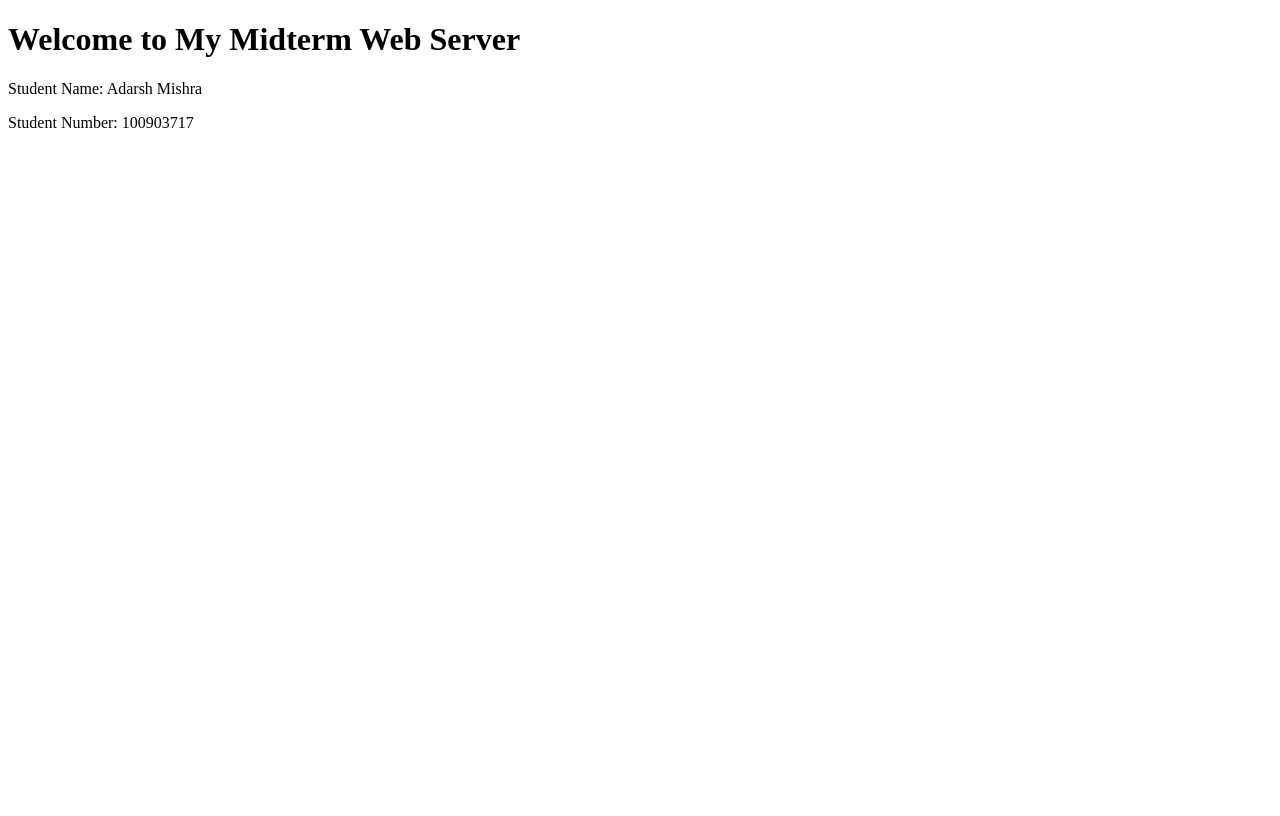
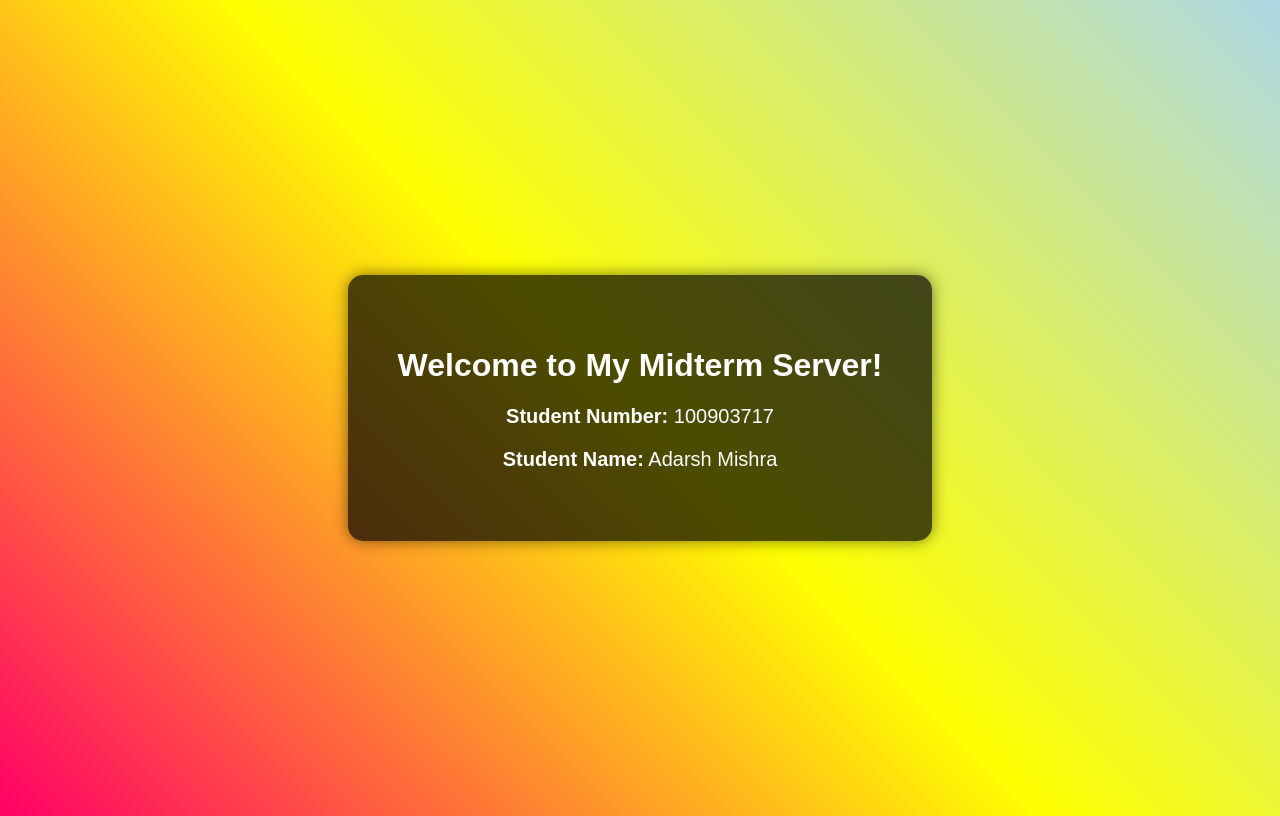
Before and after one commit to AdarshMishra726/test, a plain HTML site: page index.html in a window 1280 px wide. Drawn offline with Linux system fonts and the light colour scheme.

Commit message:
index.html
index file html code

```diff
--- a/index.html
+++ b/index.html
@@ -2,12 +2,37 @@
 <html lang="en">
 <head>
     <meta charset="UTF-8">
+    <meta http-equiv="X-UA-Compatible" content="IE=edge">
     <meta name="viewport" content="width=device-width, initial-scale=1.0">
-    <title>Midterm Web Server</title>
+    <title>Welcome to My Midterm Server</title>
+    <style>
+        body {
+            font-family: Arial, sans-serif;
+            text-align: center;
+            background: linear-gradient(45deg, #f06, yellow, lightblue);
+            height: 100vh;
+            display: flex;
+            justify-content: center;
+            align-items: center;
+            color: white;
+        }
+        .container {
+            background-color: rgba(0, 0, 0, 0.7);
+            padding: 50px;
+            border-radius: 15px;
+            box-shadow: 0 0 15px rgba(0, 0, 0, 0.5);
+        }
+        p {
+            font-size: 20px;
+            margin: 20px 0;
+        }
+    </style>
 </head>
 <body>
-    <h1>Welcome to My Midterm Web Server</h1>
-    <p>Student Name: Adarsh Mishra</p>
-    <p>Student Number: 100903717</p>
+    <div class="container">
+        <h1>Welcome to My Midterm Server!</h1>
+        <p><strong>Student Number:</strong> 100903717</p>
+        <p><strong>Student Name:</strong> Adarsh Mishra</p>
+    </div>
 </body>
 </html>
```
